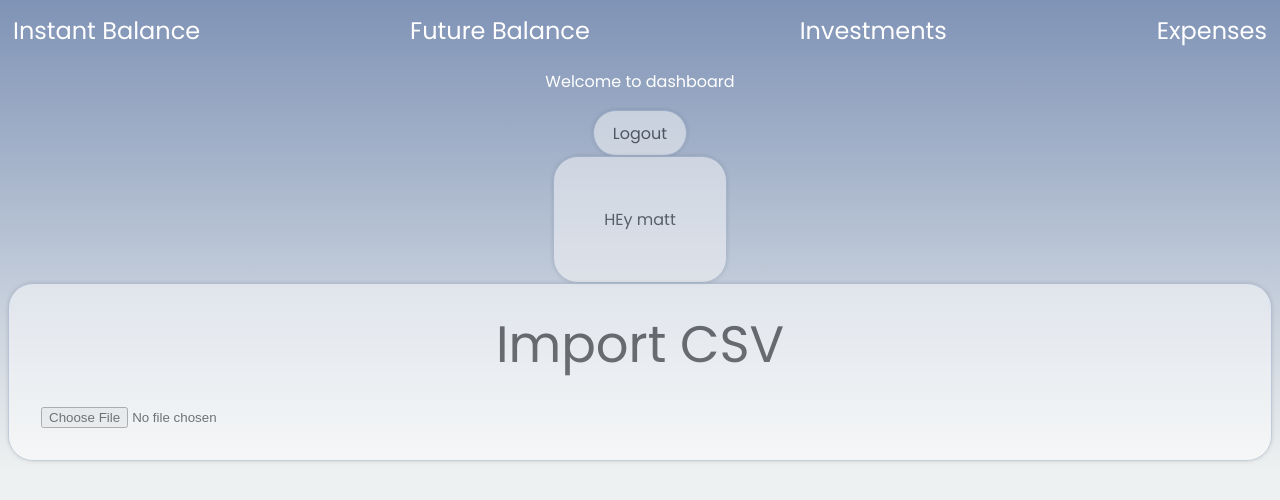
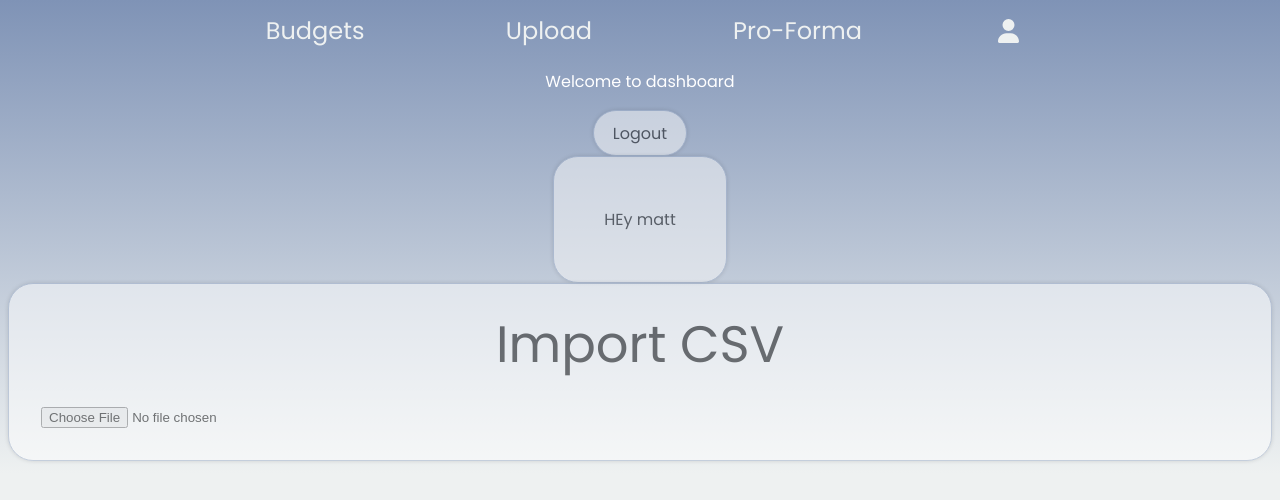
Before and after one commit to NathanAsayDong/simplReact, a React (Vite) app: page / in a window 1280 px wide. Both pictures are taken after a click on the button "Login". Shown: the top 500 px of the page. Built offline with nearby package versions, Linux system fonts and the light colour scheme.

Commit message:
Changes to budgets.tsx and main.tsx

```diff
--- a/package.json
+++ b/package.json
@@ -10,6 +10,10 @@
     "preview": "vite preview"
   },
   "dependencies": {
+    "@fortawesome/fontawesome-free": "^6.5.1",
+    "@fortawesome/fontawesome-svg-core": "^6.5.1",
+    "@fortawesome/free-solid-svg-icons": "^6.5.1",
+    "@fortawesome/react-fontawesome": "^0.2.0",
     "react": "^18.2.0",
     "react-dom": "^18.2.0",
     "react-router-dom": "^6.22.1"
--- a/src/components/NavBar/NavBar.scss
+++ b/src/components/NavBar/NavBar.scss
@@ -5,7 +5,6 @@
 
 h2 {
     margin: 5px;
-
 }
 
 .account {
@@ -16,15 +15,29 @@ h2 {
     display: flex;
     justify-content: space-between;
     align-items: center;
-    width: 100%;
+    width: 60%;
     top: 0;
+    margin: auto;
 }
 
-.navbar {
-    .nav-item {
-      transition: all 0.3s ease; // Smooth transition effect
-    &:hover {
-        transform: scale(1.1); // Increase size by 10% on hover
-    }
-    }
+.navbar .nav-item {
+    transition: all 0.3s ease;
+    color: hsl(180, 10%, 94%);
 }
+
+.navbar .nav-item:hover {
+    color: rgb(107, 110, 113);
+    transform: scale(1.2);
+}
+
+.navbar .account-icon {
+    font-size: 1.5rem;
+    color: hsl(180, 10%, 94%);
+    cursor: pointer;
+    transition: all 0.3s ease;
+}
+
+.navbar .account-icon:hover {
+    color: rgb(107, 110, 113);
+    transform: scale(1.2);
+}
--- a/src/components/NavBar/NavBar.tsx
+++ b/src/components/NavBar/NavBar.tsx
@@ -1,21 +1,22 @@
-import { FC } from 'react';
+import React, { FC } from 'react';
+import { FontAwesomeIcon } from '@fortawesome/react-fontawesome';
+import { faUser } from '@fortawesome/free-solid-svg-icons';
 import './NavBar.scss';
 
 interface NavBarProps {}
 
 const NavBar: FC<NavBarProps> = () => (
 
-  <div className='navbar'>
+    <div className='navbar'>
 
-        <a href="#instant-balance"><h2 className='nav-item'>Instant Balance</h2></a>
+        <a href="#budgets"><h2 className='nav-item'>Budgets</h2></a>
 
-        <a href="#future-balance"><h2 className='nav-item'>Future Balance</h2></a>
+        <a href="#upload"><h2 className='nav-item'>Upload</h2></a>
 
-        <a href="#investments"><h2 className='nav-item'>Investments</h2></a>
+        <a href="pro_forma"><h2 className='nav-item'>Pro-Forma</h2></a>
 
-        <a href="#expenses"><h2 className='nav-item'>Expenses</h2></a>
-
-  </div>
+        <FontAwesomeIcon icon={faUser} className='account-icon' />
+    </div>
 );
 
 export default NavBar;
```
Also changed, not shown: src/components/Budgets/NotFoundPage.tsx (added, +11 -0 lines), src/main.tsx (+6 -2 lines), 1 other file (tests, documents, lock files or other folders).
